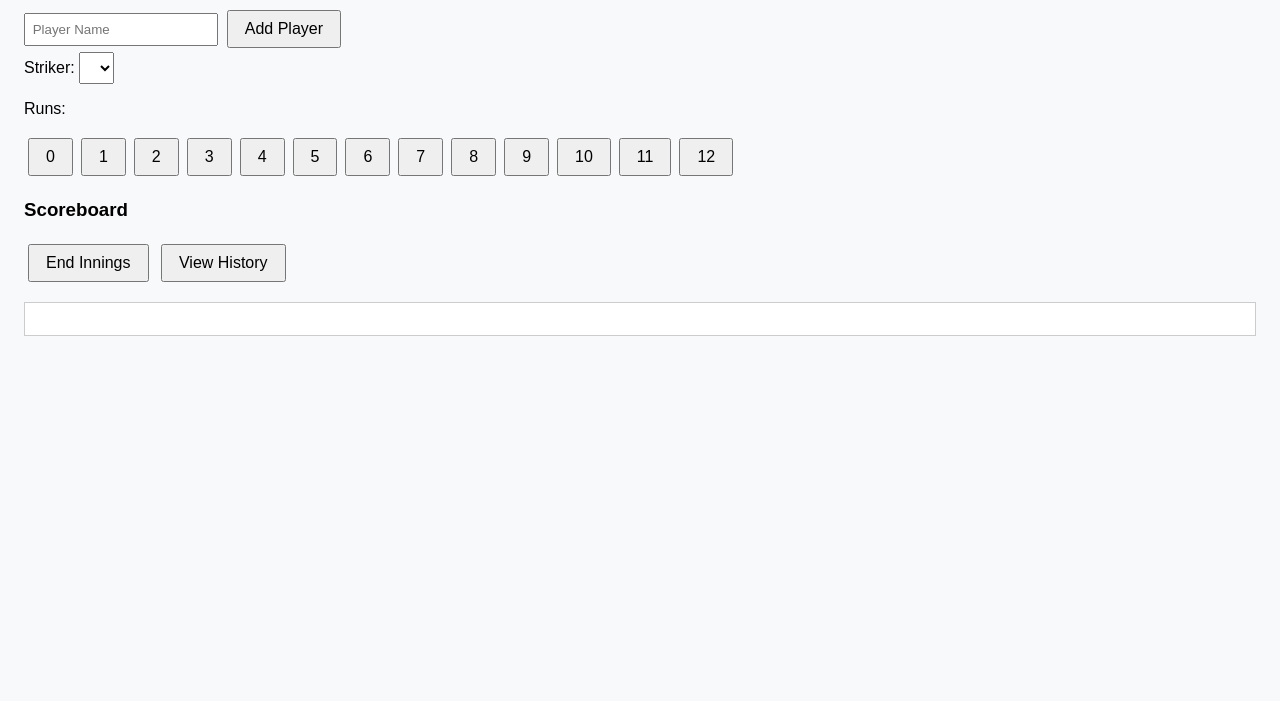
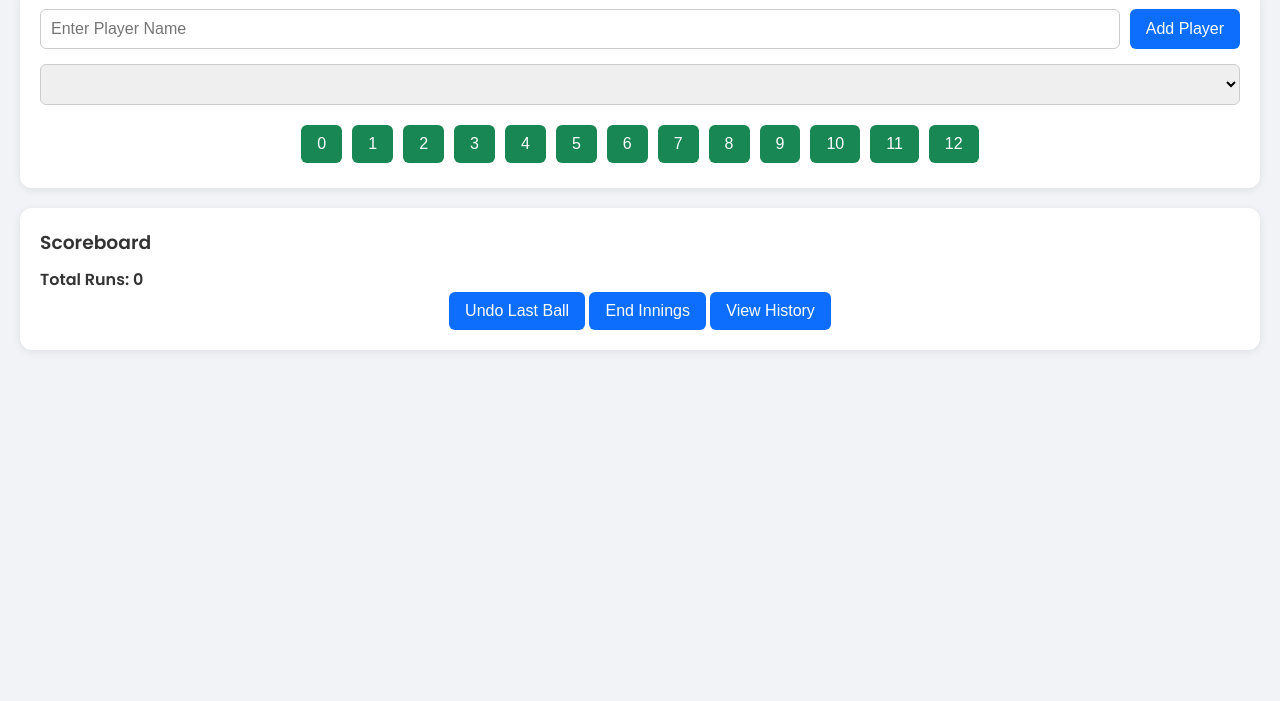
Before and after one commit to sarthak9867/cricket-score-pwa, a plain HTML site: page index.html in a window 1280 px wide. Shown: the part 99-800 px from the top of the page. Drawn offline with Linux system fonts and the light colour scheme.

Commit message:
Add files via upload

```diff
--- a/index.html
+++ b/index.html
@@ -6,43 +6,124 @@
   <title>Cricket Score App</title>
   <link rel="manifest" href="manifest.json">
   <link rel="icon" href="favicon.ico">
+  <link href="https://fonts.googleapis.com/css2?family=Poppins:wght@400;600&display=swap" rel="stylesheet">
   <style>
-    body { font-family: Arial; padding: 1em; background: #f8f9fa; }
-    .scoreboard, .controls { margin-top: 1em; }
-    button { margin: 0.25em; padding: 0.5em 1em; font-size: 1em; }
-    select, input { padding: 0.5em; }
-    #summary, #history { background: #fff; border: 1px solid #ccc; padding: 1em; margin-top: 1em; }
-    #history { display: none; }
+    * {
+      box-sizing: border-box;
+      margin: 0;
+      padding: 0;
+    }
+
+    body {
+      font-family: 'Poppins', sans-serif;
+      background: #f1f3f6;
+      padding: 20px;
+      color: #333;
+    }
+
+    h1 {
+      text-align: center;
+      margin-bottom: 20px;
+      color: #0d6efd;
+    }
+
+    .card {
+      background: #fff;
+      border-radius: 12px;
+      box-shadow: 0 2px 8px rgba(0, 0, 0, 0.08);
+      padding: 20px;
+      margin-bottom: 20px;
+    }
+
+    .card h3 {
+      margin-bottom: 10px;
+    }
+
+    .input-group {
+      display: flex;
+      gap: 10px;
+      margin-bottom: 15px;
+    }
+
+    input, select {
+      padding: 10px;
+      font-size: 1em;
+      border: 1px solid #ccc;
+      border-radius: 6px;
+      flex: 1;
+    }
+
+    button {
+      background: #0d6efd;
+      color: white;
+      border: none;
+      padding: 10px 16px;
+      border-radius: 6px;
+      cursor: pointer;
+      font-size: 1em;
+    }
+
+    button:hover {
+      background: #084cd3;
+    }
+
+    #runButtons button {
+      margin: 5px;
+      background: #198754;
+    }
+
+    #runButtons button:hover {
+      background: #146c43;
+    }
+
+    ul {
+      list-style: none;
+      padding: 0;
+    }
+
+    #summary, #history {
+      margin-top: 20px;
+    }
+
+    .text-center {
+      text-align: center;
+    }
+
+    @media (max-width: 600px) {
+      .input-group {
+        flex-direction: column;
+      }
+    }
   </style>
 </head>
 <body>
-  <h1>🏏 Cricket Score App</h1>
+  <h1>🏏 Cricket Score Tracker</h1>
 
-  <div>
-    <input id="playerName" placeholder="Player Name">
+  <div class="card">
+    <div class="input-group">
+      <input id="playerName" placeholder="Enter Player Name">
       <button onclick="addPlayer()">Add Player</button>
     </div>
 
-  <div>
-    <label for="strikerSelect">Striker:</label>
+    <div class="input-group">
       <select id="strikerSelect"></select>
     </div>
 
-  <div class="controls">
-    <p>Runs:</p>
-    <div id="runButtons"></div>
+    <div id="runButtons" class="text-center"></div>
   </div>
 
-  <div class="scoreboard">
+  <div class="card">
     <h3>Scoreboard</h3>
     <ul id="scoreboard"></ul>
+    <div class="text-center">
+      <button onclick="undoLastBall()">Undo Last Ball</button>
+      <button onclick="endInnings()">End Innings</button>
+      <button onclick="viewHistory()">View History</button>
+    </div>
   </div>
 
-  <button onclick="endInnings()">End Innings</button>
-  <button onclick="viewHistory()">View History</button>
-
-  <div id="summary"></div>
-  <div id="history"></div>
+  <div id="summary" class="card" style="display:none;"></div>
+  <div id="history" class="card" style="display:none;"></div>
 
   <script>
     let matchHistory = JSON.parse(localStorage.getItem('matchHistory')) || [];
@@ -72,14 +153,27 @@
       updateScoreboard();
     }
 
+    function undoLastBall() {
+      const last = match.balls.pop();
+      if (!last) return;
+      match.players[last.striker] -= last.runs;
+      saveMatch();
+      updateScoreboard();
+    }
+
     function updateScoreboard() {
       const ul = document.getElementById('scoreboard');
       ul.innerHTML = '';
+      let totalRuns = 0;
       for (const [player, score] of Object.entries(match.players)) {
+        totalRuns += score;
         const li = document.createElement('li');
         li.textContent = `${player}: ${score} runs`;
         ul.appendChild(li);
       }
+      const total = document.createElement('li');
+      total.innerHTML = `<strong>Total Runs: ${totalRuns}</strong>`;
+      ul.appendChild(total);
     }
 
     function endInnings() {
@@ -130,6 +224,7 @@
 
     function createRunButtons() {
       const runButtonsDiv = document.getElementById('runButtons');
+      runButtonsDiv.innerHTML = '';
       for (let i = 0; i <= 12; i++) {
         const btn = document.createElement('button');
         btn.textContent = i;
```
Lines whose indentation alone changed are shown as unchanged.
